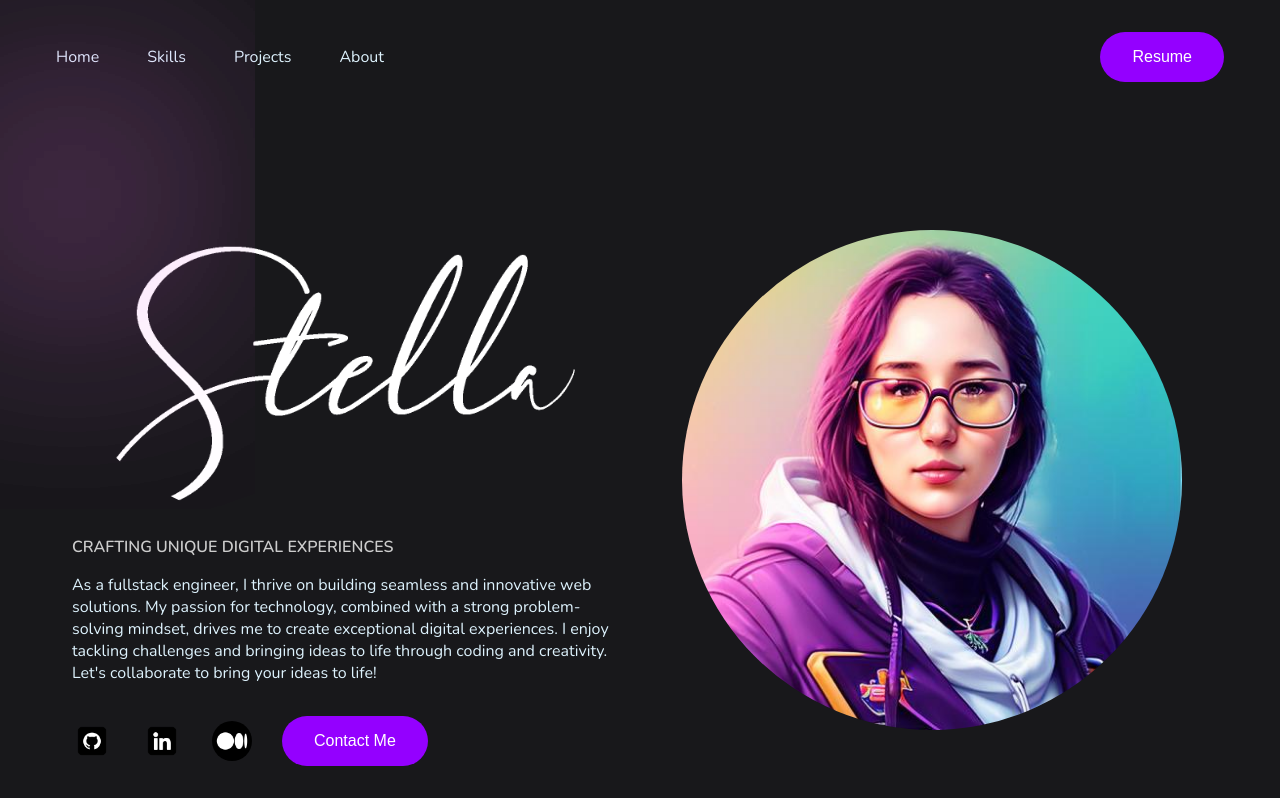
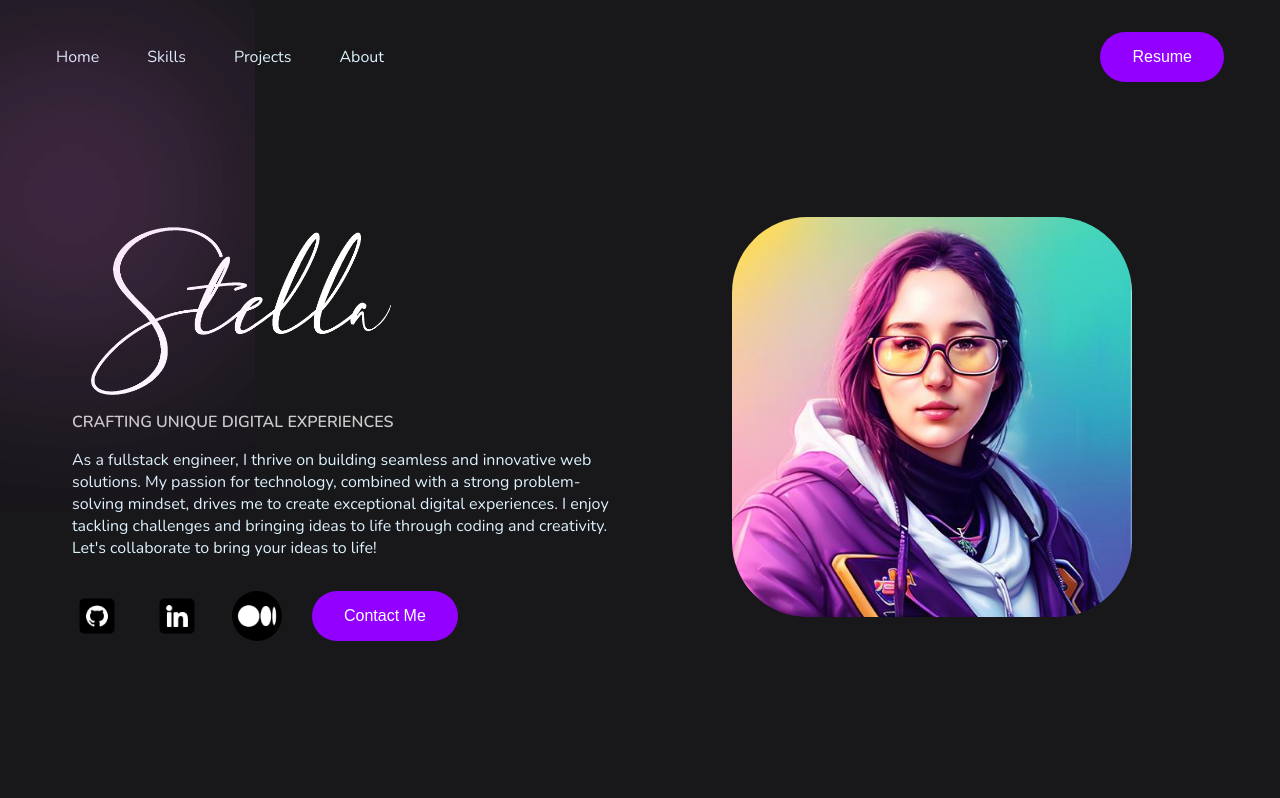
Before and after one commit to Stelluuh/My-Portfolio, a plain HTML site: page index.html in a window 1280 px wide. Shown: the top 798 px of the page. Drawn offline with nearby package versions, Linux system fonts and the light colour scheme.

Commit message:
finalize header styles, icons, and images

```diff
--- a/styles/main.css
+++ b/styles/main.css
@@ -11,7 +11,7 @@
 img{
     width: 100%;
     display: flex;
-    border-radius: 100%;
+    border-radius: 2cm;
 }
 
 .btn{
@@ -50,9 +50,9 @@ nav{
     gap: 2rem;
 }
 
-.nav-logo{
+/* .nav-logo{
     max-width: 100px;
-}
+} */
 
 .nav-links{
     list-style: none;
@@ -106,6 +106,19 @@ header{
     gap: 2rem;
 }
 
+header .logo{
+    width: 100%;
+    max-width: 350px;
+    overflow: hidden;
+}
+
+header .logo img {
+    width: 100%;
+    height: auto; /* Maintain aspect ratio */
+    display: block; /* Remove default inline display */
+}
+
+
 header .content h4{
     margin-bottom: 1rem;
     color: #ccc;
@@ -113,20 +126,21 @@ header .content h4{
     font-weight: 600;
 }
 
-header .content h1{
+/* header .content h1{
     color: #fff;
     margin-bottom: 1rem;
     font-size: 3rem;
     font-weight: 400;
     line-height: 4rem;
-}
+} */
 
 header .content h1 span{
     font-family: 'Sacramento', cursive;
     /* -webkit-text-fill-color: transparent; */
     /* -webkit-text-stroke: 1px #DDF2FD; */
-    font-size: 3.5rem;
+    font-size: 6rem;
     font-weight: 600;
+
 }
 
 header .content p{
@@ -140,26 +154,26 @@ header .image{
 
 
 header .image img{
-    max-width: 500px;
+    max-width: 400px;
     margin: auto;
 }
 
-.social-icons {
+header .social-icons {
     display: flex;
     align-items: center;
     gap: 30px;
 }
-.social-icons a{
+header .social-icons a{
     text-decoration: none;
     color: inherit;
 }
 
-.social-icons img{
-    width: 40px;
+header .social-icons img{
+    width: 50px;
     height: auto;
 }
 
-.social-icons button{
+header .social-icons button{
     padding: 1rem 2rem;
     font-size: 1rem;
     color: #fff;
```
